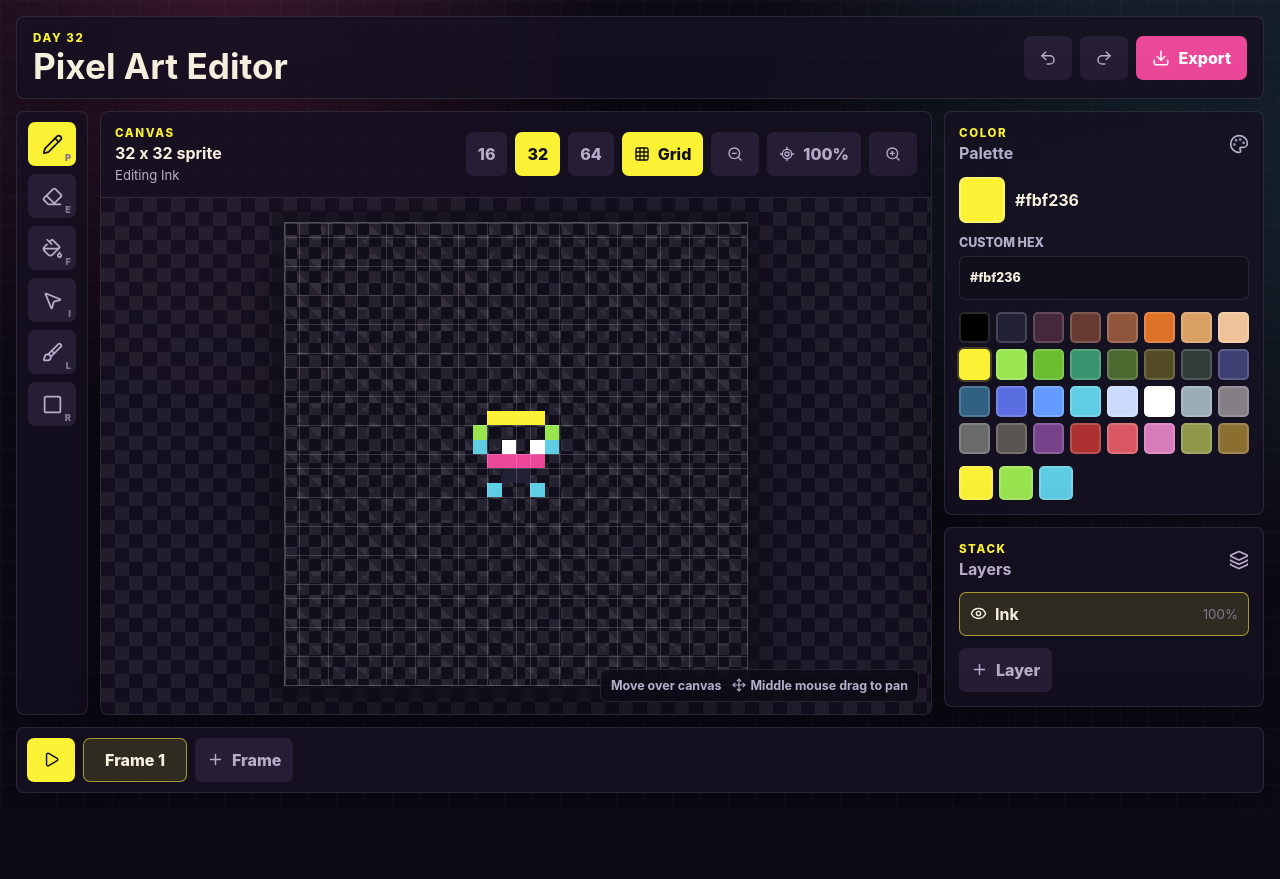
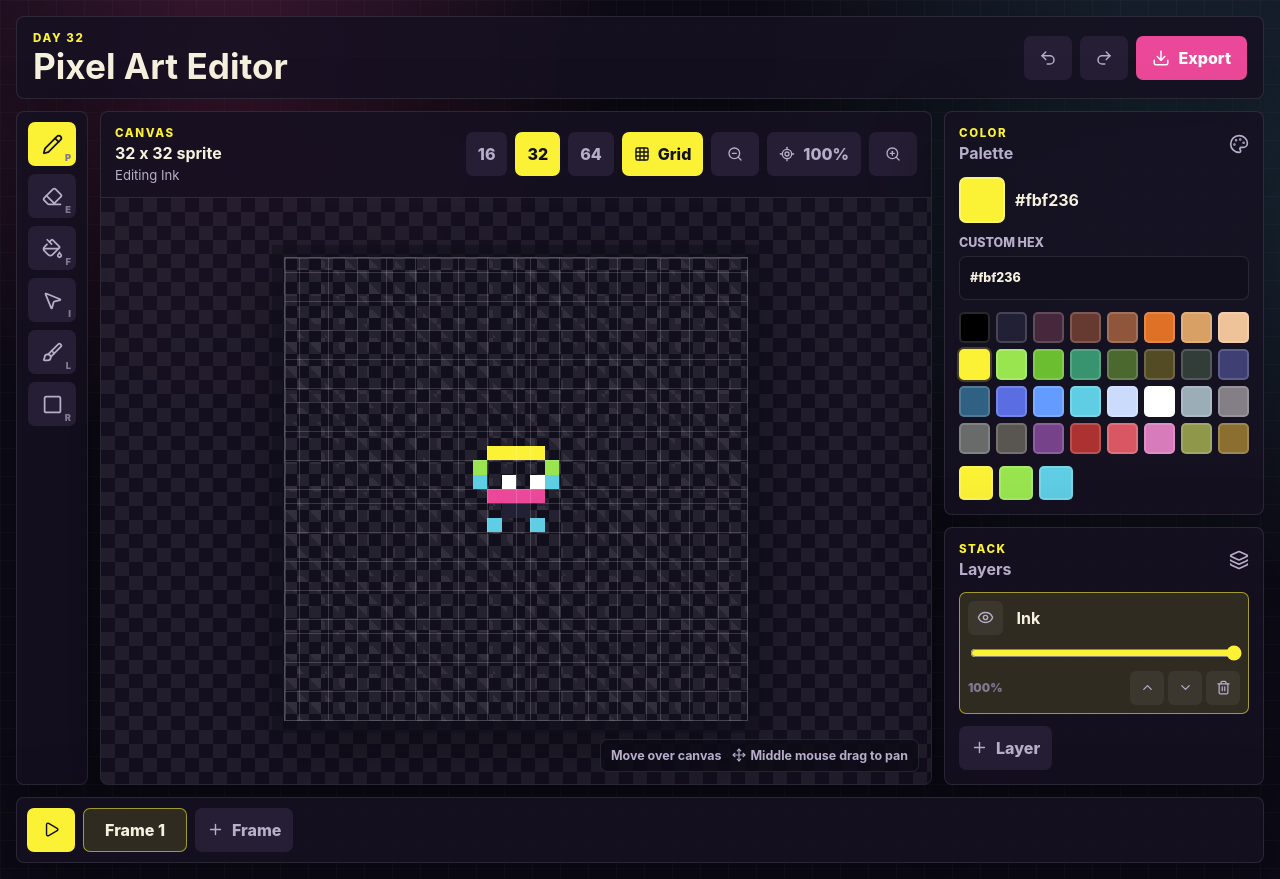
Before and after one commit to ShreeBohara/50-Days-of-Creative-Frontend, a React (Vite) app in the folder day-32-pixel-art-editor/: page / in a window 1280 px wide. Before the commit the page ends 809 px from the top, so only its background shows below. Built offline with nearby package versions, Linux system fonts and the light colour scheme.

Commit message:
day-32: layers — visibility, opacity, add, delete, reorder controls

```diff
--- a/day-32-pixel-art-editor/src/App.jsx
+++ b/day-32-pixel-art-editor/src/App.jsx
@@ -1,6 +1,8 @@
 import { useEffect, useMemo, useRef, useState } from 'react'
 import {
   Brush,
+  ChevronDown,
+  ChevronUp,
   Download,
   Eraser,
   Eye,
@@ -17,6 +19,7 @@ import {
   Plus,
   Redo2,
   Square,
+  Trash2,
   Undo2,
   ZoomIn,
   ZoomOut,
@@ -141,11 +144,38 @@ function composeLayers(frame, gridSize) {
     if (!layer.visible) return
 
     layer.pixels.forEach((color, index) => {
-      if (color) composite[index] = color
+      if (color) composite[index] = blendHex(composite[index], color, layer.opacity / 100)
     })
   })
 
   return composite
+}
+
+function hexToRgb(hex) {
+  const clean = hex.replace('#', '')
+  return {
+    r: Number.parseInt(clean.slice(0, 2), 16),
+    g: Number.parseInt(clean.slice(2, 4), 16),
+    b: Number.parseInt(clean.slice(4, 6), 16),
+  }
+}
+
+function rgbToHex({ r, g, b }) {
+  return `#${[r, g, b]
+    .map((channel) => clamp(Math.round(channel), 0, 255).toString(16).padStart(2, '0'))
+    .join('')}`
+}
+
+function blendHex(baseColor, topColor, alpha) {
+  if (!baseColor || alpha >= 1) return topColor
+
+  const base = hexToRgb(baseColor)
+  const top = hexToRgb(topColor)
+  return rgbToHex({
+    r: top.r * alpha + base.r * (1 - alpha),
+    g: top.g * alpha + base.g * (1 - alpha),
+    b: top.b * alpha + base.b * (1 - alpha),
+  })
 }
 
 function getLineCells(start, end) {
@@ -394,6 +424,56 @@ function App() {
       })
       return next
     })
+  }
+
+  function updateActiveFrame(updater) {
+    setFrames((currentFrames) =>
+      currentFrames.map((frame, frameIndex) =>
+        frameIndex === activeFrame ? updater(frame) : frame,
+      ),
+    )
+  }
+
+  function updateLayer(index, updates) {
+    updateActiveFrame((frame) => ({
+      ...frame,
+      layers: frame.layers.map((layer, layerIndex) =>
+        layerIndex === index ? { ...layer, ...updates } : layer,
+      ),
+    }))
+  }
+
+  function addLayer() {
+    if (currentFrame.layers.length >= 4) return
+
+    updateActiveFrame((frame) => ({
+      ...frame,
+      layers: [...frame.layers, createLayer(gridSize, `Layer ${frame.layers.length + 1}`)],
+    }))
+    setActiveLayer(currentFrame.layers.length)
+  }
+
+  function deleteLayer(index) {
+    if (currentFrame.layers.length === 1) return
+
+    updateActiveFrame((frame) => ({
+      ...frame,
+      layers: frame.layers.filter((_, layerIndex) => layerIndex !== index),
+    }))
+    setActiveLayer((value) => clamp(value >= index ? value - 1 : value, 0, currentFrame.layers.length - 2))
+  }
+
+  function moveLayer(index, direction) {
+    const targetIndex = index + direction
+    if (targetIndex < 0 || targetIndex >= currentFrame.layers.length) return
+
+    updateActiveFrame((frame) => {
+      const layers = [...frame.layers]
+      const [layer] = layers.splice(index, 1)
+      layers.splice(targetIndex, 0, layer)
+      return { ...frame, layers }
+    })
+    setActiveLayer(targetIndex)
   }
 
   function applyToolToCell(cell) {
@@ -702,19 +782,50 @@ function App() {
             </div>
             <div className="layer-list">
               {currentFrame.layers.map((layer, index) => (
-                <button
-                  type="button"
+                <div
                   className={index === activeLayer ? 'layer-row active' : 'layer-row'}
                   key={layer.id}
-                  onClick={() => setActiveLayer(index)}
                 >
-                  {layer.visible ? <Eye size={17} /> : <EyeOff size={17} />}
-                  <span>{layer.name}</span>
-                  <small>{layer.opacity}%</small>
-                </button>
+                  <button
+                    type="button"
+                    className="layer-visibility"
+                    onClick={() => updateLayer(index, { visible: !layer.visible })}
+                    aria-label={layer.visible ? `Hide ${layer.name}` : `Show ${layer.name}`}
+                  >
+                    {layer.visible ? <Eye size={17} /> : <EyeOff size={17} />}
+                  </button>
+                  <button type="button" className="layer-name" onClick={() => setActiveLayer(index)}>
+                    {layer.name}
+                  </button>
+                  <input
+                    type="range"
+                    min="0"
+                    max="100"
+                    value={layer.opacity}
+                    onChange={(event) => updateLayer(index, { opacity: Number(event.target.value) })}
+                    aria-label={`${layer.name} opacity`}
+                  />
+                  <span className="layer-opacity">{layer.opacity}%</span>
+                  <div className="layer-actions">
+                    <button type="button" onClick={() => moveLayer(index, -1)} aria-label={`Move ${layer.name} up`}>
+                      <ChevronUp size={15} />
+                    </button>
+                    <button type="button" onClick={() => moveLayer(index, 1)} aria-label={`Move ${layer.name} down`}>
+                      <ChevronDown size={15} />
+                    </button>
+                    <button type="button" onClick={() => deleteLayer(index)} aria-label={`Delete ${layer.name}`}>
+                      <Trash2 size={15} />
+                    </button>
+                  </div>
+                </div>
               ))}
             </div>
-            <button type="button" className="secondary-button">
+            <button
+              type="button"
+              className="secondary-button"
+              onClick={addLayer}
+              disabled={currentFrame.layers.length >= 4}
+            >
               <Plus size={17} />
               Layer
             </button>
--- a/day-32-pixel-art-editor/src/index.css
+++ b/day-32-pixel-art-editor/src/index.css
@@ -397,11 +397,11 @@ h2 {
 
 .layer-row {
   display: grid;
-  grid-template-columns: auto 1fr auto;
+  grid-template-columns: auto minmax(62px, 1fr);
   align-items: center;
   gap: 8px;
-  min-height: 44px;
-  padding: 0 10px;
+  min-height: 78px;
+  padding: 8px;
   border: 1px solid var(--line);
   border-radius: 7px;
   color: var(--muted);
@@ -415,13 +415,44 @@ h2 {
   color: var(--text);
 }
 
-.layer-row span {
+.layer-name {
+  min-height: 32px;
+  justify-content: flex-start;
+  border-radius: 6px;
+  background: transparent;
   color: var(--text);
   font-weight: 700;
+  text-align: left;
 }
 
-.layer-row small {
+.layer-visibility,
+.layer-actions button {
+  display: inline-grid;
+  place-items: center;
+  min-width: 34px;
+  min-height: 34px;
+  border-radius: 6px;
+  background: rgba(255, 255, 255, 0.06);
+  color: var(--muted);
+}
+
+.layer-row input[type='range'] {
+  grid-column: 1 / 3;
+  width: 100%;
+  accent-color: var(--accent);
+}
+
+.layer-opacity {
+  grid-column: 1 / 2;
   color: var(--dim);
+  font-size: 0.74rem;
+  font-weight: 900;
+}
+
+.layer-actions {
+  display: flex;
+  justify-content: flex-end;
+  gap: 4px;
 }
 
 .frame-strip {
```
